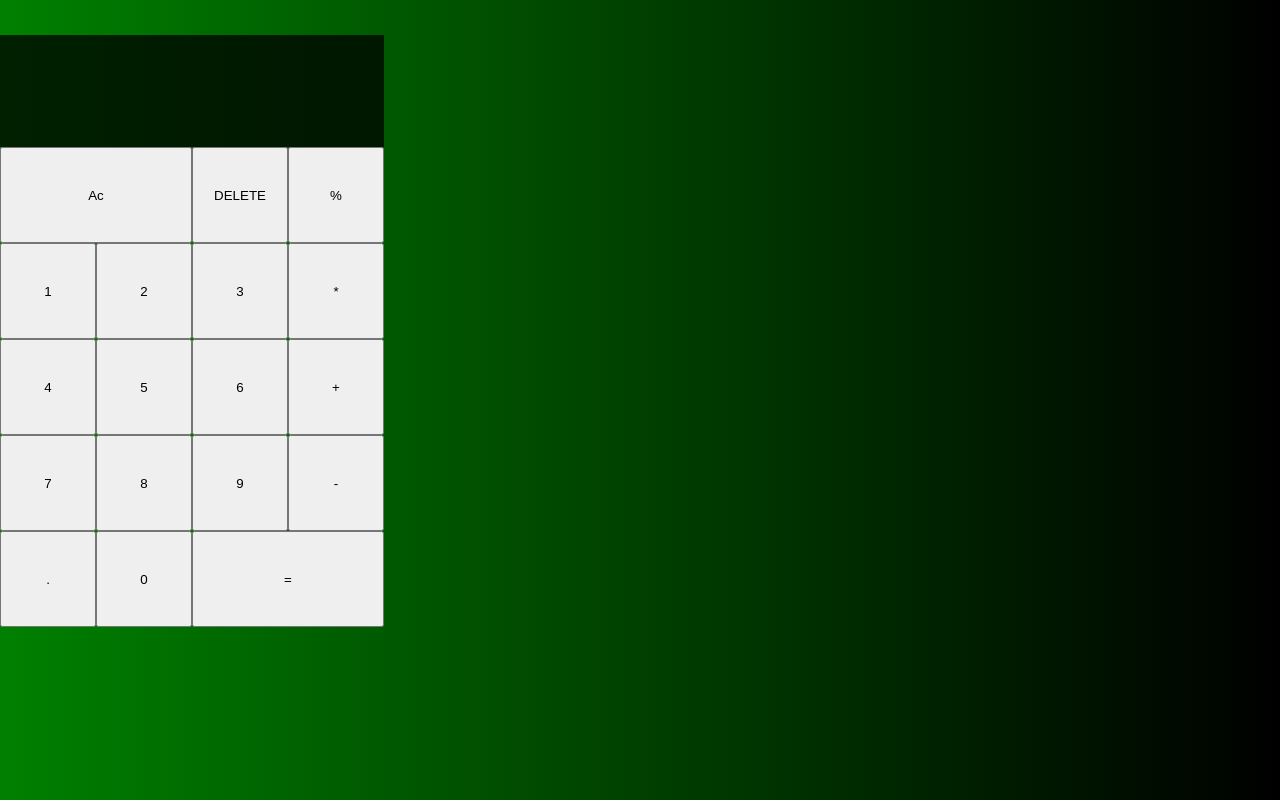
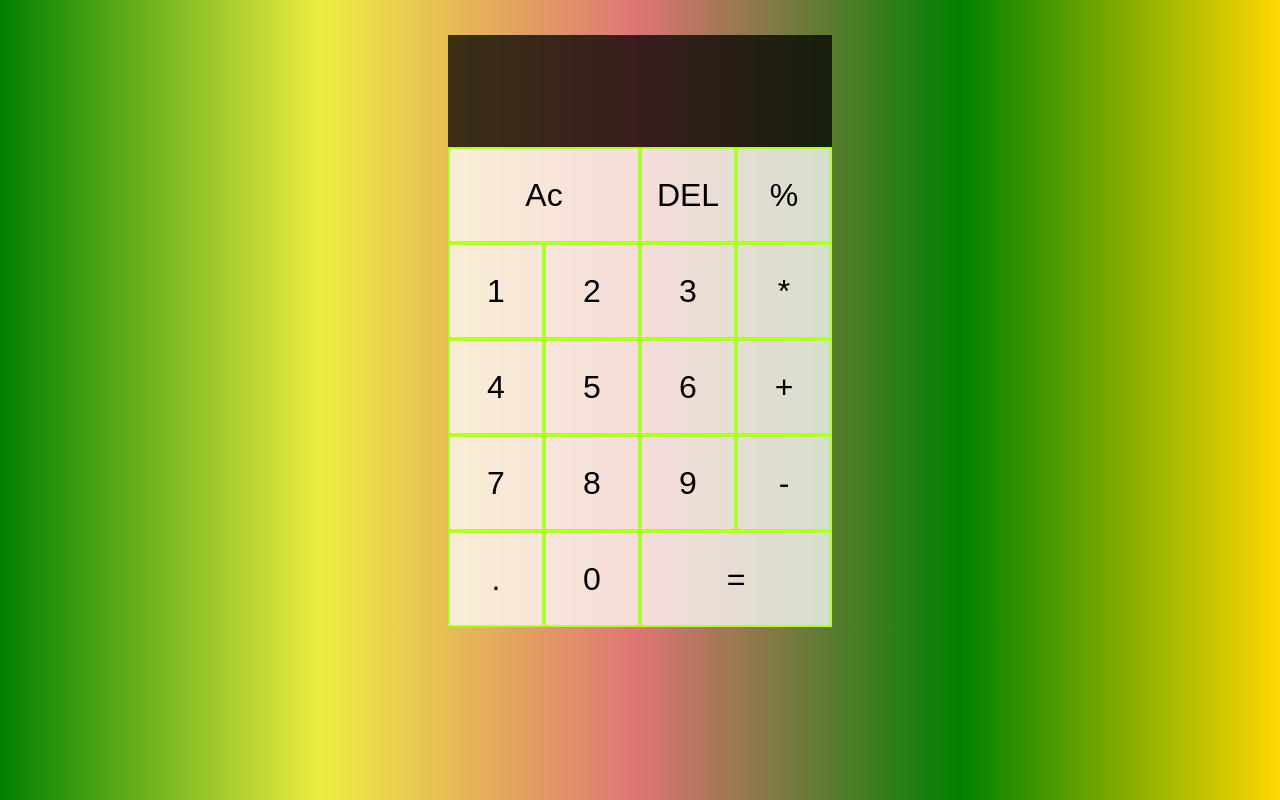
Before and after one commit to starydv7/calculator, a React (Create React App) app: page / in a window 1280 px wide. Built offline with nearby package versions, Linux system fonts and the light colour scheme.

Commit message:
styling and logic

```diff
--- a/src/components/Main.jsx
+++ b/src/components/Main.jsx
@@ -1,16 +1,20 @@
-import React from 'react';
+import React, { useReducer } from 'react';
 import "./style.css";
 
+function reducer(state, action) {
+
+}
 const Main = () => {
+    const[{currentOperand,previousOperand,operation},dispatch]=useReducer(reducer,[])
 
   return (
     <div className="cal-grid">
       <div className="output">
-        <div className="pre-operand"></div>
-        <div className="curr-operand"></div>
+              <div className="pre-operand">{previousOperand}{operation}</div>
+              <div className="curr-operand">{currentOperand}</div>
       </div>
       <button className="span-two">Ac</button>
-      <button>DELETE</button>
+      <button>DEL</button>
       <button>%</button>
       <button>1</button>
       <button>2</button>
--- a/src/components/style.css
+++ b/src/components/style.css
@@ -3,13 +3,15 @@
 }
 body{
     margin: 0;
-    background: linear-gradient(to right,green,black);
+    background: linear-gradient(to top,teal,red);
+    background: linear-gradient(to right,green,#eded41,rgb(222, 116, 116),green,gold);
 }
 .cal-grid{
     display: grid;
     margin-top: 2.2rem;
     grid-template-columns: repeat(4,6rem);
     grid-template-rows: minmax(7rem,auto) repeat(5,6rem);
+    justify-content: center;
 }
 .span-two{
     grid-column: span 2;
@@ -19,6 +21,26 @@ body{
     grid-column: 1/-1;
     background-color: rgba(0,0,0,.75);
     display: flex;
+    flex-direction: column;
+    align-items: flex-end;
+    justify-content: space-around;
+    padding: .75rem;
+    word-wrap: break-word;
+    word-break: break-all;
+    color: white;
+}
+.cal-grid >button{
+    cursor: pointer;
+    font-size: 2rem;
+    border: 2px solid greenyellow;
+    outline: none;
+    background-color: rgba(255,255,255,.75);
+}
+.cal-grid > button:hover{
+
+}
+.cal-grid > button :focus{
+    background-color: rgba(68, 84, 174, 0.9);
 }
 .output .pre-operand{
     color: whitesmoke;
```
